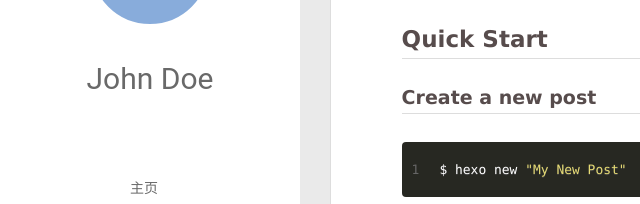
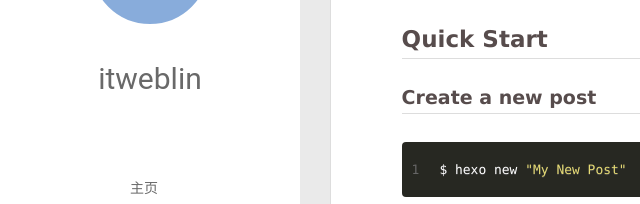
Before and after one commit to itweblin/itweblin.github.io, a plain HTML site: page index.html in a window 1280 px wide. Shown: the part 211-415 px from the top of the page, 0-640 px from the left. Drawn offline with Linux system fonts and the light colour scheme; no server answers.

Commit message:
Site updated: 2018-08-18 22:03:46

```diff
--- a/index.html
+++ b/index.html
@@ -46,7 +46,7 @@
 			<img src="" class="js-avatar">
 		</a>
 		<hgroup>
-		  <h1 class="header-author"><a href="/">John Doe</a></h1>
+		  <h1 class="header-author"><a href="/">itweblin</a></h1>
 		</hgroup>
 
 
```
